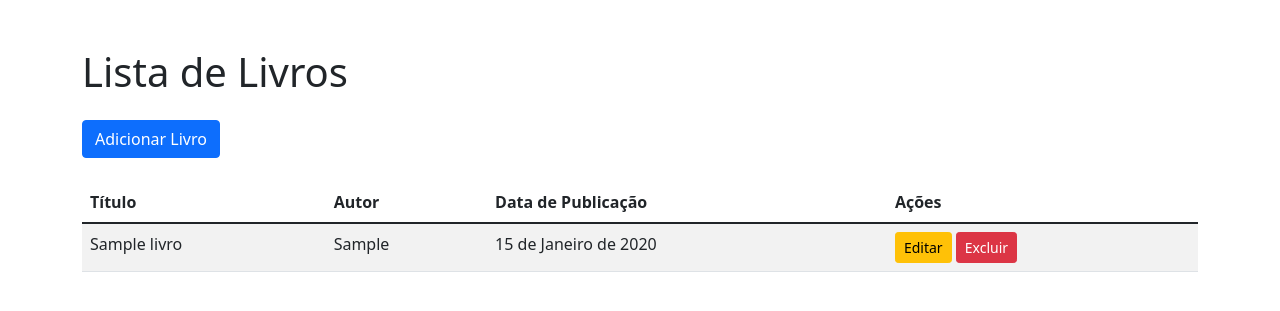
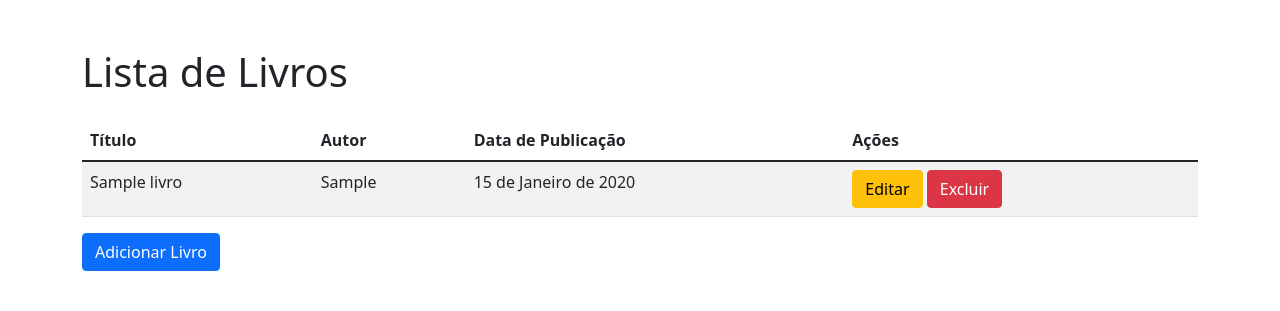
Before and after one commit to GuedesPeter/QA-testes-django, a Django app: page / in a window 1280 px wide. Shown: the top 311 px of the page. Run offline with Django 5.2, Linux system fonts and the light colour scheme; tables that the repository leaves empty hold one stand-in row (values such as "Sample post").

Commit message:
Executando selenium

```diff
--- a/myapp/templates/myapp/lista_livros.html
+++ b/myapp/templates/myapp/lista_livros.html
@@ -1,5 +1,5 @@
 <!DOCTYPE html>
-<html lang="pt-br">
+<html lang="en">
 <head>
     <meta charset="UTF-8">
     <meta name="viewport" content="width=device-width, initial-scale=1.0">
@@ -9,7 +9,6 @@
 <body>
     <div class="container mt-5">
         <h1 class="mb-4">Lista de Livros</h1>
-        <a href="{% url 'adicionar_livro' %}" class="btn btn-primary mb-4">Adicionar Livro</a>
         <table class="table table-striped">
             <thead>
                 <tr>
@@ -26,16 +25,17 @@
                     <td>{{ livro.autor }}</td>
                     <td>{{ livro.data_publicacao }}</td>
                     <td>
-                        <a href="{% url 'atualizar_livro' livro.id %}" class="btn btn-warning btn-sm">Editar</a>
+                        <a href="{% url 'atualizar_livro' livro.id %}" class="btn btn-warning">Editar</a>
                         <form method="post" action="{% url 'excluir_livro' livro.id %}" style="display:inline;">
                             {% csrf_token %}
-                            <button type="submit" class="btn btn-danger btn-sm">Excluir</button>
+                            <button type="submit" class="btn btn-danger">Excluir</button>
                         </form>
                     </td>
                 </tr>
                 {% endfor %}
             </tbody>
         </table>
+        <a href="{% url 'adicionar_livro' %}" class="btn btn-primary">Adicionar Livro</a>
     </div>
 </body>
 </html>
--- a/myapp/tests.py
+++ b/myapp/tests.py
@@ -65,7 +65,7 @@ class LivroTests(TestCase):
 
 
 # TESTES UNITÁRIOS -----------------------------------------------------------------
-'''
+
 class LivroModelTest(TestCase):
     def setUp(self):
         self.livro = Livro.objects.create(
@@ -126,5 +126,3 @@ class LivroModelTest(TestCase):
             data_publicacao=date(2024, 6, 11)
         )
         self.assertEqual(Livro.objects.count(), 2)
-
-'''
--- a/myapp/views.py
+++ b/myapp/views.py
@@ -32,4 +32,4 @@ def excluir_livro(request, pk):
     if request.method == 'POST':
         livro.delete()
         return redirect('lista_livros')
-    return render(request, 'meuapp/excluir_livro.html', {'livro': livro})
+    return render(request, 'myapp/confirmar_exclusao.html', {'livro': livro})
```
